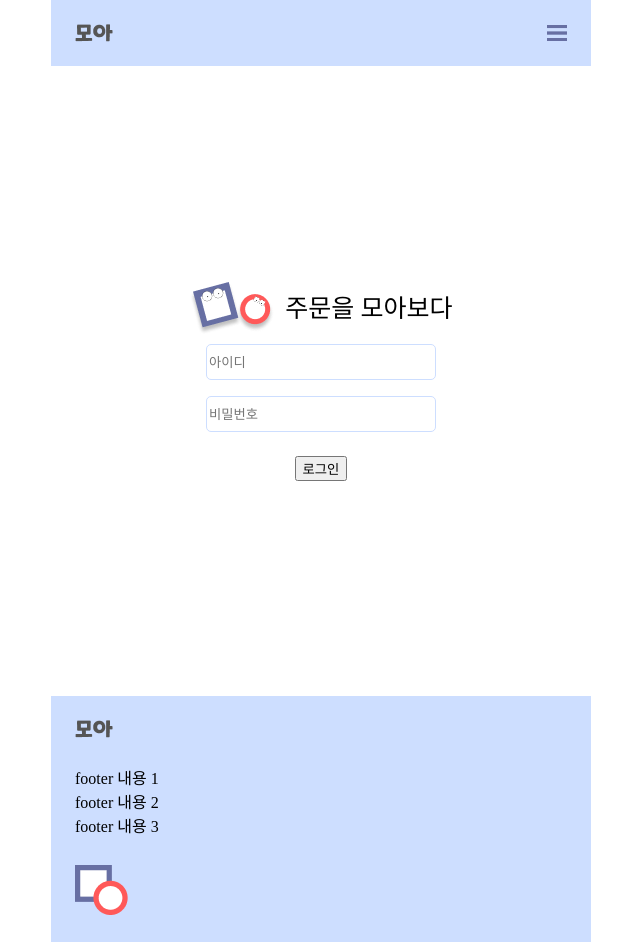
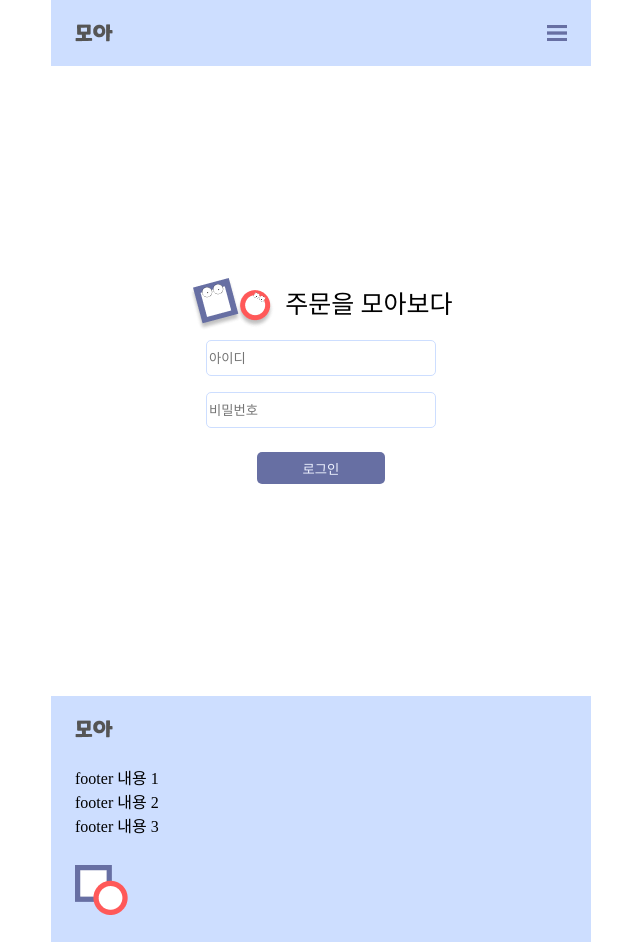
Before and after one commit to KYBee/Moa, a Django app: page /user/login in a window 1280 px wide. Shown: the whole page, without its empty margins (319-959 px from the left). Run offline with Django 3.2, Linux system fonts and the light colour scheme; some web fonts are replaced.

Commit message:
[modify] : login page ui

```diff
--- a/MOA/config/static/css/login.css
+++ b/MOA/config/static/css/login.css
@@ -1,6 +1,8 @@
 :root {
     --input--border--setting: 1px solid #CDDEFF;
     --input--border--radius: 5px;
+    --button--background : #676FA3;
+    --button--text : #EEF2FF;
 }
 
 .login__container {
@@ -17,8 +19,12 @@
     justify-content: space-evenly;
 }
 
+.login__logo {
+    margin-right: 5px;
+}
+
 .login__title {
-    margin-left: 10px;
+    margin-left: 5px;
     font-size: 25px;
     height: 54px;
     line-height: 54px;
@@ -40,4 +46,10 @@
 
 .login__submit {
     margin: 1rem auto 0 auto;
+    width: 8rem;
+    height : 2rem;
+    background-color: var(--button--background);
+    color : var(--button--text);
+    border : 0px;
+    border-radius: 5px;
 }
```
